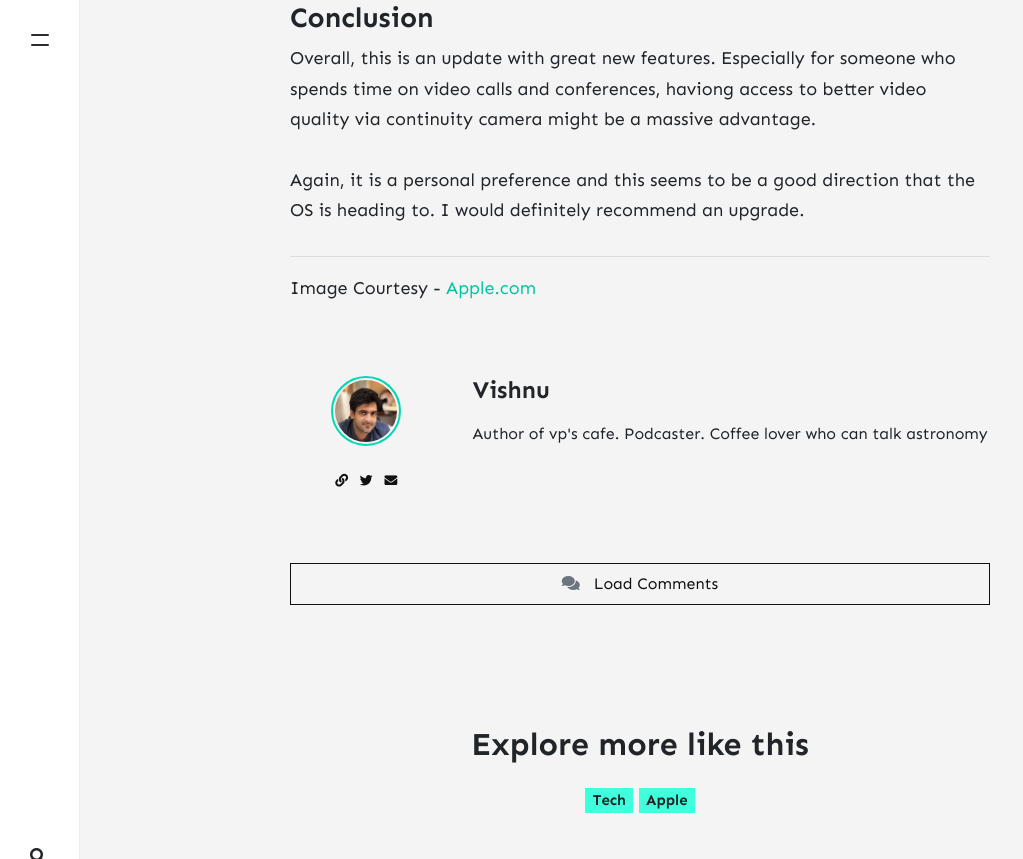
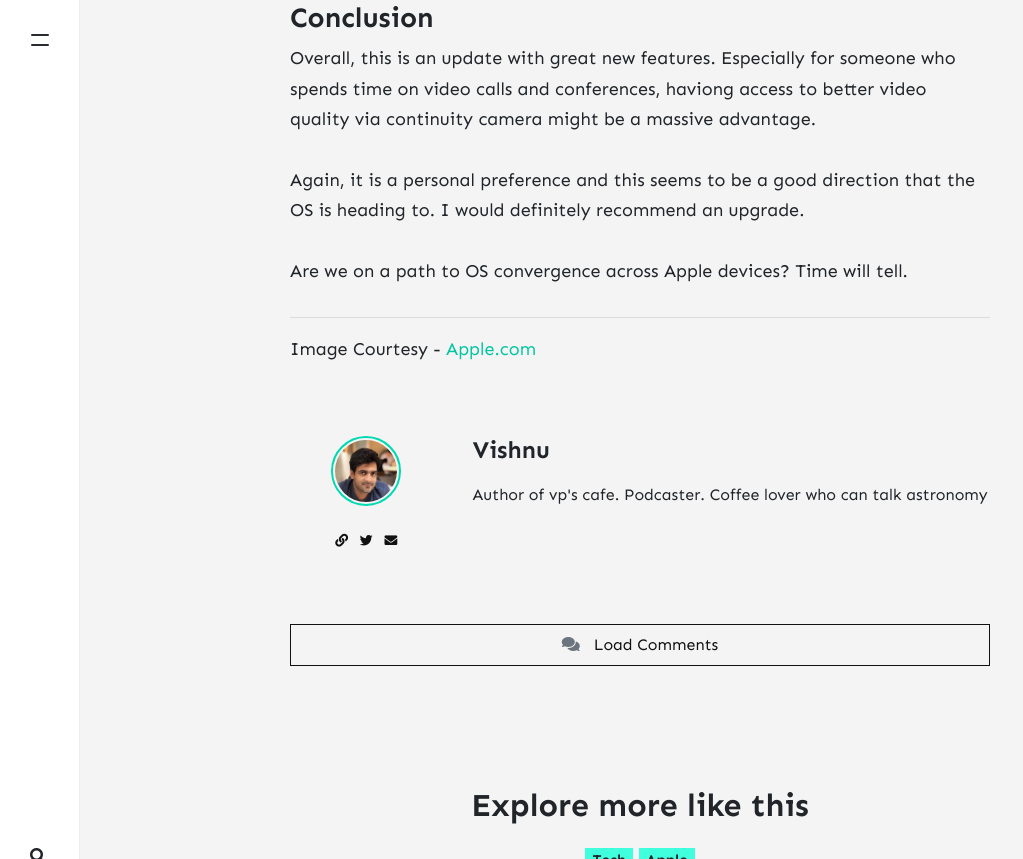
Before and after one commit to vishnupadmanabhan/vishnupadmanabhan.github.io, a Jekyll site: the page built from _posts/2022-10-25-macos-ventura-first-impressions.md, in a window 1280 px wide and 900 px high, scrolled down 4341 px, cut to the strip 0-859 px from the top of the window. Shown: the whole strip, without its empty margins (0-1023 px from the left). Built offline with Jekyll 4.4.1, drawn with Linux system fonts in a browser that asks for light colours; nearby versions of some CDN libraries; comment, search, counter and statistics services are not loaded.

Commit message:
Add files via upload

```diff
--- a/_posts/2022-10-25-macos-ventura-first-impressions.md
+++ b/_posts/2022-10-25-macos-ventura-first-impressions.md
@@ -62,6 +62,8 @@ Overall, this is an update with great new features. Especially for someone who s
 
 Again, it is a personal preference and this seems to be a good direction that the OS is heading to. I would definitely recommend an upgrade.
 
+Are we on a path to OS convergence across Apple devices? Time will tell.
+
 ---
 
 Image Courtesy - [Apple.com](https://apple.com)
```
